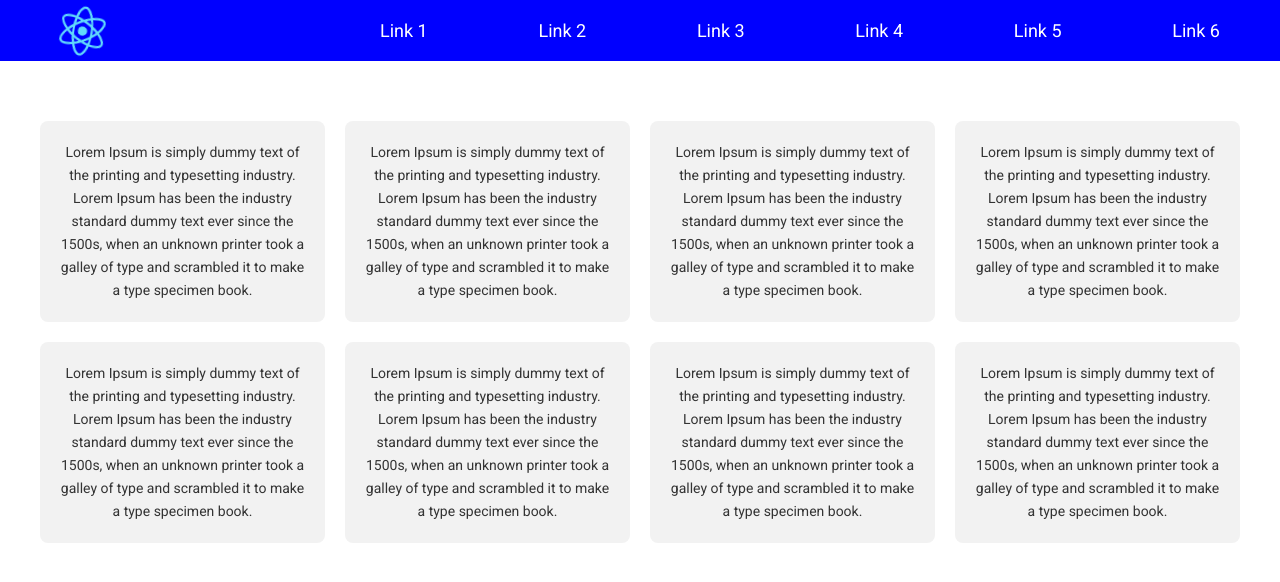
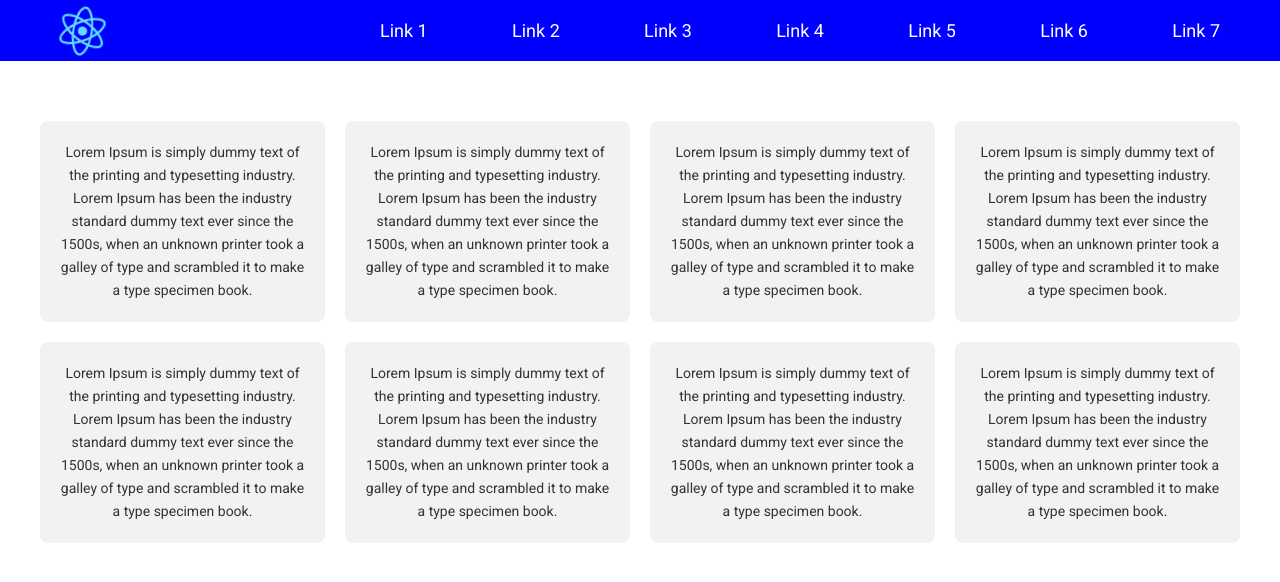
Before and after one commit to escabora/useful-commands-git, a React (Create React App) app in the folder app/: page / in a window 1280 px wide. Shown: the top 582 px of the page. Built offline with nearby package versions, Linux system fonts and the light colour scheme.

Commit message:
new link

```diff
--- a/app/src/App.js
+++ b/app/src/App.js
@@ -15,6 +15,7 @@ function App() {
             <a href=''>Link 4</a>
             <a href=''>Link 5</a>
             <a href=''>Link 6</a>
+            <a href=''>Link 7</a>
           </nav>
         </div>
       </header>
```
